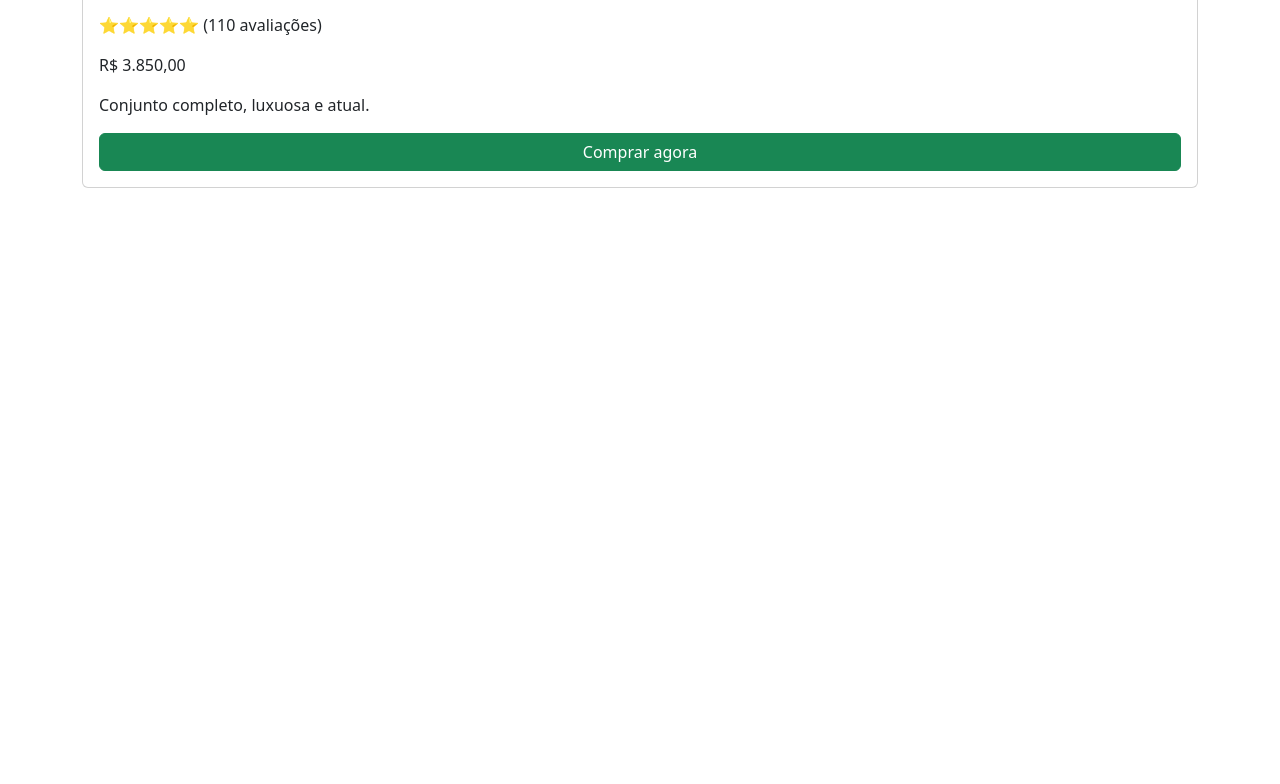
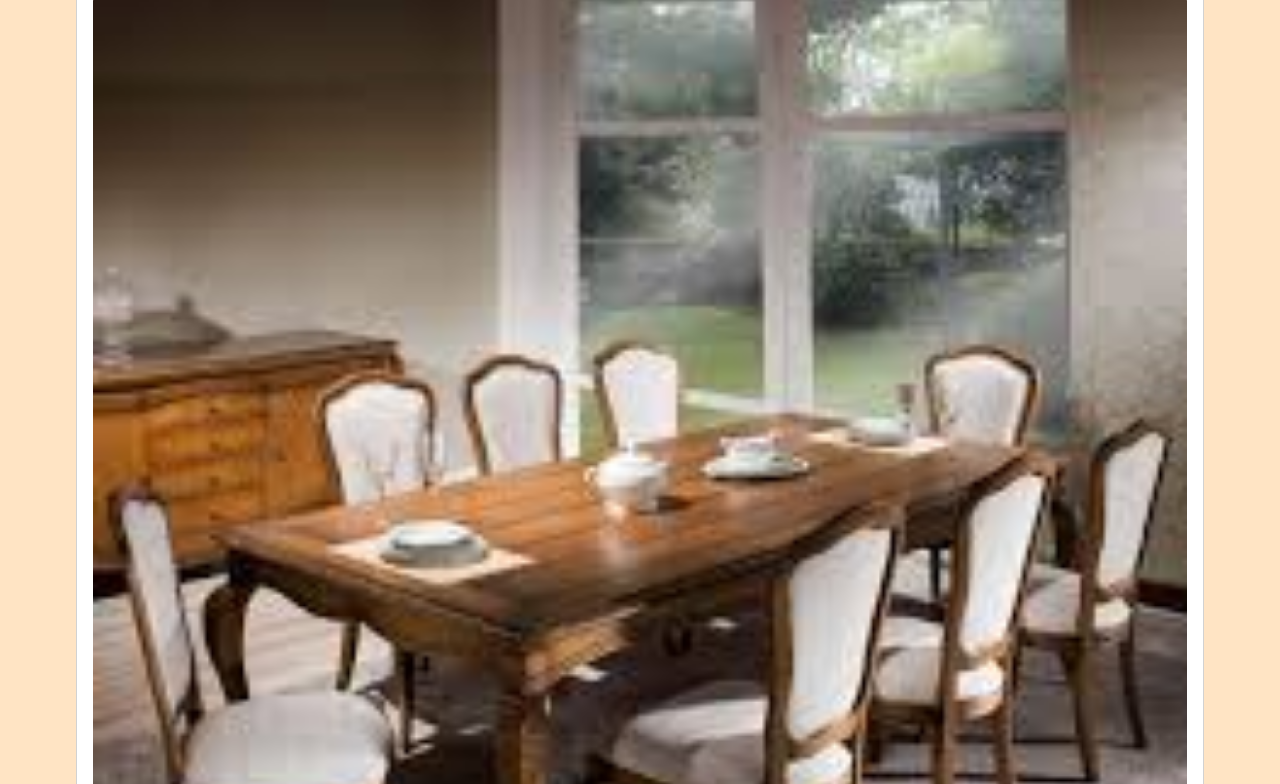
Before and after one commit to 01Thalys/Site_BootsTrap, a plain HTML site: page mesa.html in a window 1280 px wide. Shown: the part 194-978 px from the top of the page. Before the commit the page ends 800 px from the top, so only its background shows below. Drawn offline with nearby package versions, Linux system fonts and the light colour scheme; the site is published under a folder, as on GitHub Pages, so addresses that start at the root find nothing.

Commit message:
Update mesa.html

```diff
--- a/mesa.html
+++ b/mesa.html
@@ -7,7 +7,7 @@
     <title>Mesa&Cadeiras</title>
 
     <link href="https://cdn.jsdelivr.net/npm/bootstrap@5.3.8/dist/css/bootstrap.min.css" rel="stylesheet">
-    <link rel="stylesheet" href="/css/style.css">
+    <link rel="stylesheet" href="css/style.css">
 </head>
 
 <body>
@@ -27,7 +27,7 @@
 
         <h2 class="mb-3">Mesa&Cadeiras</h2>
 
-        <img src="/img/imagemcadeiras.jpg" class="img-fluid rounded mb-3">
+        <img src="img/imagemcadeiras.jpg" class="img-fluid rounded mb-3">
 
         <p>⭐⭐⭐⭐⭐ (110 avaliações)</p>
 
```
